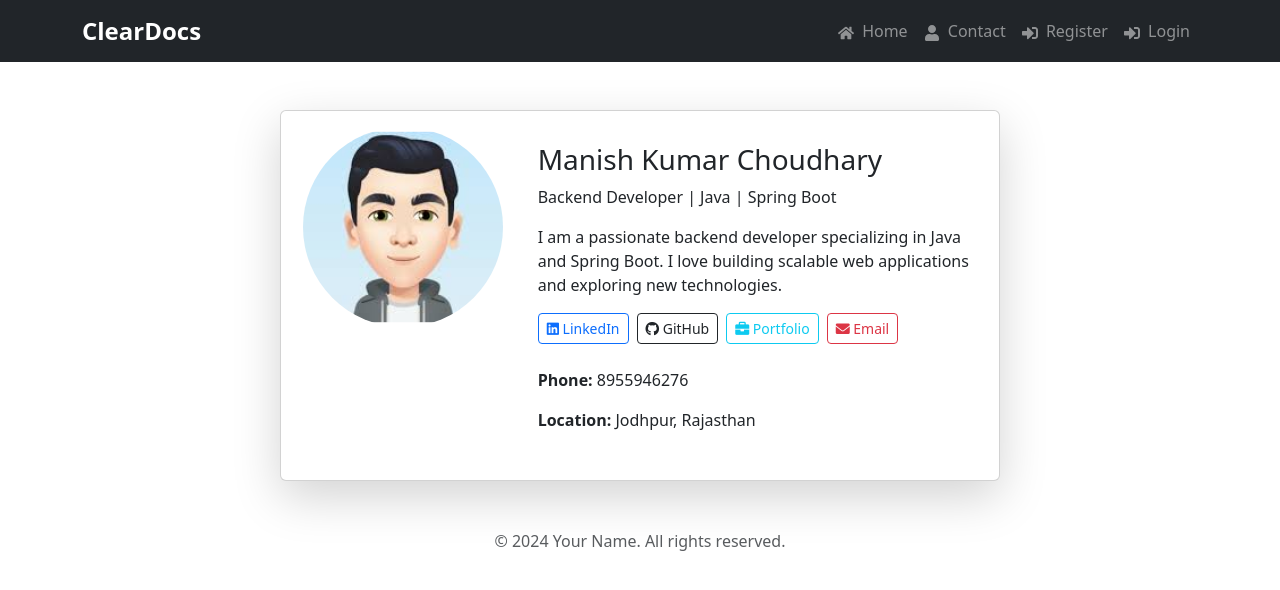
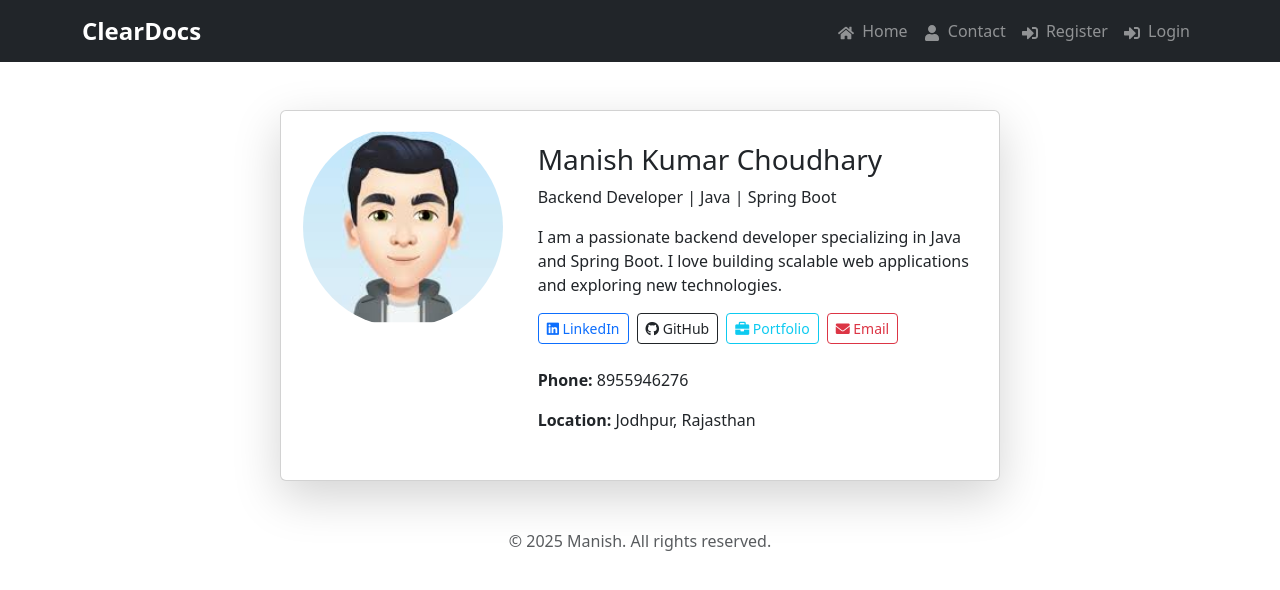
Before and after one commit to ManishKumarChoudhary2003/ClearDocs, a React (Create React App) app in the folder frontend/: page /contact in a window 1280 px wide. Shown: the top 590 px of the page. Built offline with nearby package versions, Linux system fonts and the light colour scheme; the HTML template or start-up script is replaced by a standard one.

Commit message:
correct contact info

```diff
--- a/frontend/src/components/Contact.js
+++ b/frontend/src/components/Contact.js
@@ -98,7 +98,7 @@ const Contact = () => {
 
           {/* Footer */}
           <div className="text-center mt-5">
-            <p className="text-muted">&copy; 2024 Your Name. All rights reserved.</p>
+            <p className="text-muted">&copy; 2025 Manish. All rights reserved.</p>
           </div>
         </div>
       </div>
```
